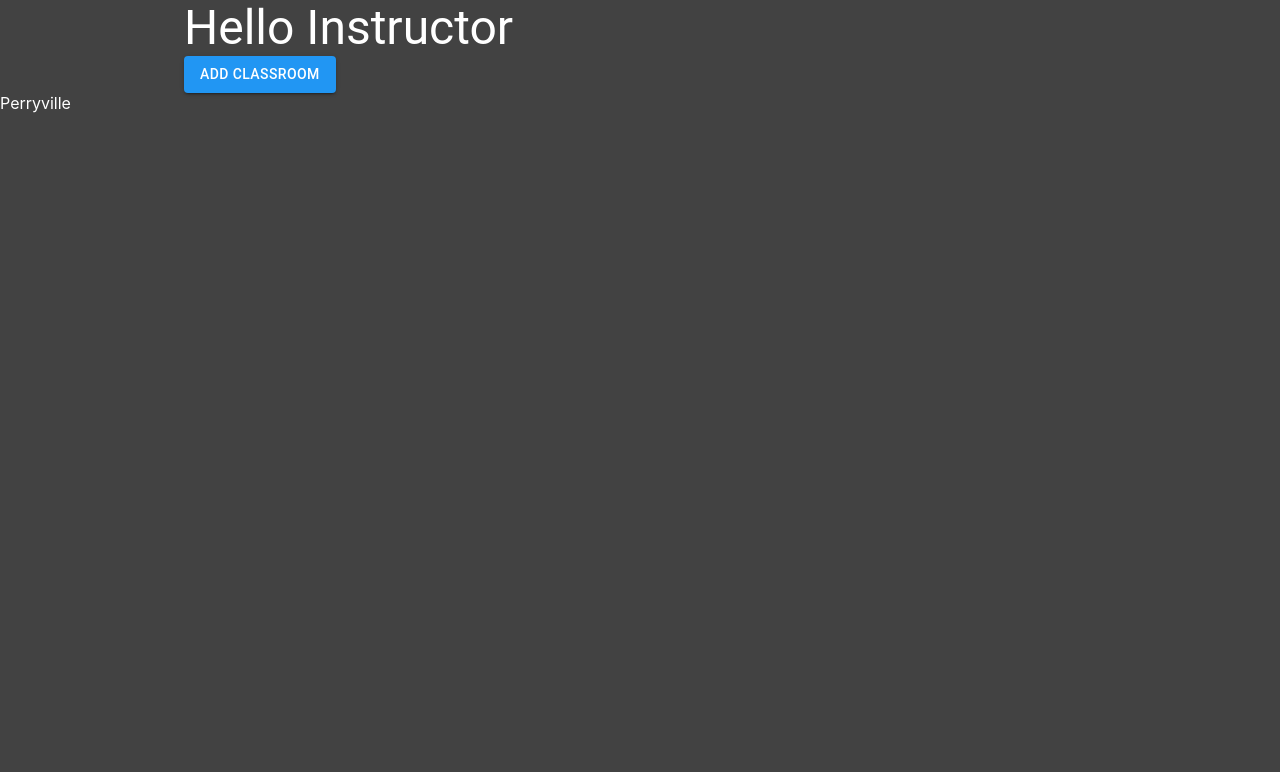
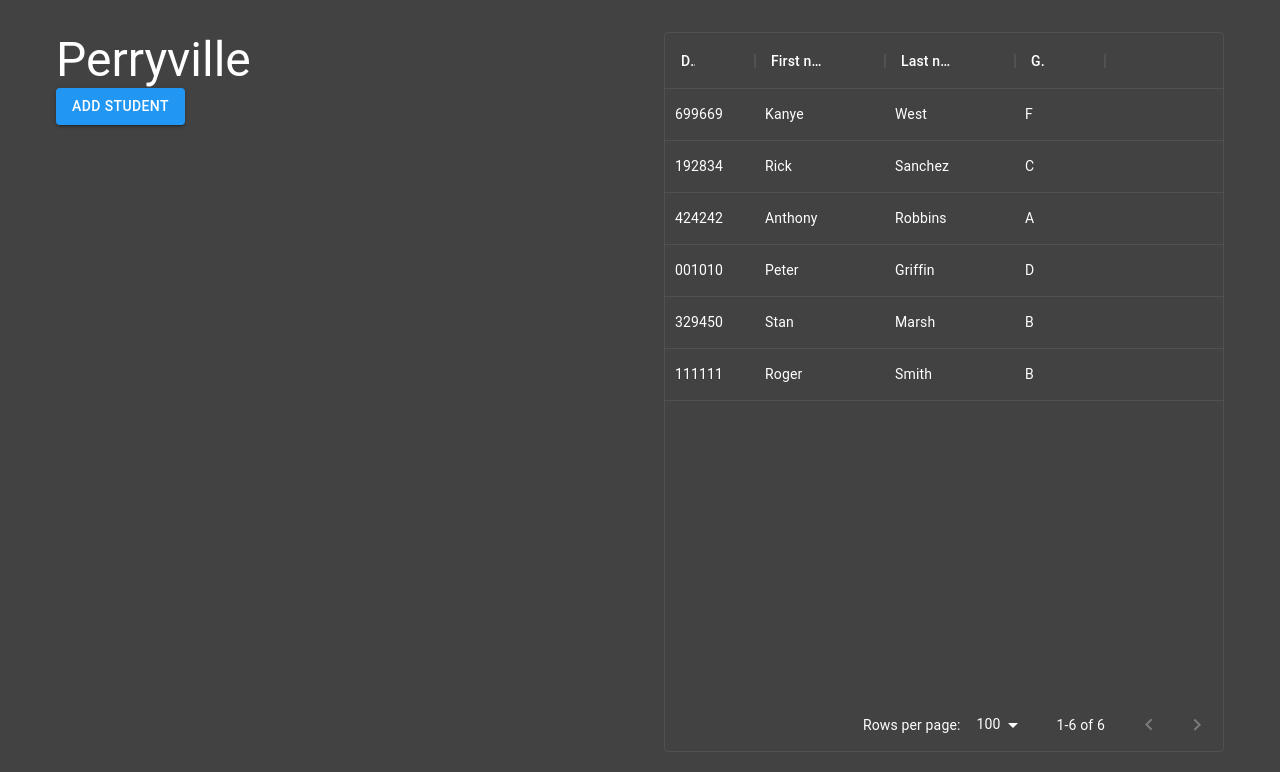
Before and after one commit to Akinghill/better-class, a React (Create React App) app: page /classrooms/Perryville in a window 1280 px wide. Shown: the top 772 px of the page. Built offline with nearby package versions, Linux system fonts and the light colour scheme; the HTML template or start-up script is replaced by a standard one.

Commit message:
data files

```diff
--- a/src/components/ClassRoster/ClassRoster.jsx
+++ b/src/components/ClassRoster/ClassRoster.jsx
@@ -1,14 +1,13 @@
 import React from 'react'
 import { DataGrid } from '@material-ui/data-grid'
-
+import roster from '../../data/roster.js'
 const columns = [
   { field: 'id', headerName: 'DOC #', width: 90 },
   { field: 'firstName', headerName: 'First name', width: 130 },
   { field: 'lastName', headerName: 'Last name', width: 130 },
   {
-    field: 'age',
-    headerName: 'Age',
-    type: 'number',
+    field: 'grade',
+    headerName: 'Grade',
     width: 90,
   },
   // {
@@ -24,17 +23,7 @@ const columns = [
   // },
 ];
 
-const rows = [
-  { id: 1, lastName: 'Snow', firstName: 'Jon', age: 35 },
-  { id: 2, lastName: 'Lannister', firstName: 'Cersei', age: 42 },
-  { id: 3, lastName: 'Lannister', firstName: 'Jaime', age: 45 },
-  { id: 4, lastName: 'Stark', firstName: 'Arya', age: 16 },
-  { id: 5, lastName: 'Targaryen', firstName: 'Daenerys', age: null },
-  { id: 6, lastName: 'Melisandre', firstName: null, age: 150 },
-  { id: 7, lastName: 'Clifford', firstName: 'Ferrara', age: 44 },
-  { id: 8, lastName: 'Frances', firstName: 'Rossini', age: 36 },
-  { id: 9, lastName: 'Roxie', firstName: 'Harvey', age: 65 },
-];
+const rows = roster;
 
 export default function ClassRoster() {
   return (
--- a/src/components/List/List.jsx
+++ b/src/components/List/List.jsx
@@ -19,8 +19,8 @@ export default function List({ listItems }) {
     <div>
       {
         listItems.map(item => (
-          <Link  style={{ "textDecoration": "none" }} to={`/classrooms/${item}`}>
-            <Typography className={classes.link} color="primary" variant="h4">{item}</Typography>
+          <Link  style={{ "textDecoration": "none" }} to={`/classrooms/${item.roomName}`}>
+            <Typography className={classes.link} color="primary" variant="h4">{item.state}, {item.roomName}</Typography>
           </Link>
         ))
       }
--- a/src/components/TabMenu/TabMenu.jsx
+++ b/src/components/TabMenu/TabMenu.jsx
@@ -4,7 +4,7 @@ import { Paper, Tabs, Tab } from '@material-ui/core'
 
 import TabPanel from './TabPanel'
 import List from '../List/List'
-import ClassRoster from '../ClassRoster/ClassRoster';
+import classrooms from '../../data/classroom'
 
 const useStyles = makeStyles((theme) => ({
   tabMenu: {
@@ -40,7 +40,7 @@ const TabMenu = ({ tabOptions }) => {
       {
         tabOptions.map((option, index) => (
           <TabPanel value={value} index={index}>
-            {option.toLowerCase() === "classrooms" && <List listItems={["Whetstone", "Perryville"]}></List>}
+            {option.toLowerCase() === "classrooms" && <List listItems={classrooms}></List>}
           </TabPanel>
         ))
       }
--- /dev/null
+++ b/src/data/classroom.js
@@ -0,0 +1,20 @@
+const classrooms = [
+  {
+    "roomName": "Whetstone AM",
+    "state": "AZ",
+  },
+  {
+    "roomName": "Whetstone PM",
+    "state": "AZ",
+  },
+  {
+    "roomName": "Perryville",
+    "state": "AZ",
+  },
+  {
+    "roomName": "RedRock",
+    "state": "AZ",
+  }
+]
+
+export default classrooms
--- /dev/null
+++ b/src/data/roster.js
@@ -0,0 +1,40 @@
+const roster = [
+  {
+    "firstName": "Kanye",
+    "lastName": "West",
+    "id": "699669",
+    "grade": "F",
+  },
+  {
+    "firstName": "Rick",
+    "lastName": "Sanchez",
+    "id": "192834",
+    "grade": "C",
+  },
+  {
+    "firstName": "Anthony",
+    "lastName": "Robbins",
+    "id": "424242",
+    "grade": "A",
+  },
+  {
+    "firstName": "Peter",
+    "lastName": "Griffin",
+    "id": "001010",
+    "grade": "D",
+  },
+  {
+    "firstName": "Stan",
+    "lastName": "Marsh",
+    "id": "329450",
+    "grade": "B",
+  },
+  {
+    "firstName": "Roger",
+    "lastName": "Smith",
+    "id": "111111",
+    "grade": "B",
+  }
+]
+
+export default roster
--- a/src/pages/Classrooms/ClassroomPage.jsx
+++ b/src/pages/Classrooms/ClassroomPage.jsx
@@ -1,23 +1,38 @@
 import React from 'react'
+import { makeStyles } from '@material-ui/core/styles';
 import { Container, Typography, Button } from '@material-ui/core'
 
+import ClassRoster from '../../components/ClassRoster/ClassRoster'
+
+const useStyles = makeStyles({
+  pageContainer: {
+    display: "flex",
+    justifyContent: "center",
+    padding: "2rem 2rem"
+  }
+})
+
 export default function ClassroomPage(props) {
+  const classes = useStyles();
   const { match } = props
   const { params } = match
+
   return (
-    <div style={{ "color": "white" }}>
-      <Container maxWidth="md">
+    <Container class={classes.pageContainer}>
+      <Container class={classes.classPanel} maxWidth="md">
         <Typography variant="h3">
-          Hello Instructor
+          {params.classroomName}
         </Typography>
         <Button
           color="primary"
           variant="contained"
         >
-          Add Classroom
+          Add Student
         </Button>
       </Container>
-      {params.classroomName}
-    </div>
+      <Container maxWidth="md">
+        <ClassRoster/>
+      </Container>
+    </Container>
   )
 }
```
Also changed, not shown: src/data/student.js (added).
